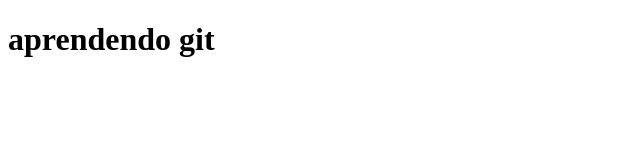
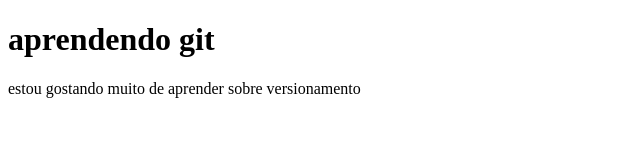
Before and after one commit to Pietra-Ashino/git, a plain HTML site: page index.html in a window 1280 px wide. Shown: the whole page, without its empty margins (0-640 px from the left). Drawn offline with Linux system fonts and the light colour scheme.

Commit message:
adicionei um paragrafo

```diff
--- a/index.html
+++ b/index.html
@@ -8,5 +8,6 @@
 </head>
 <body>
     <h1>aprendendo git</h1>
+    <p>estou gostando muito de aprender sobre versionamento</p>
 </body>
 </html>
```
